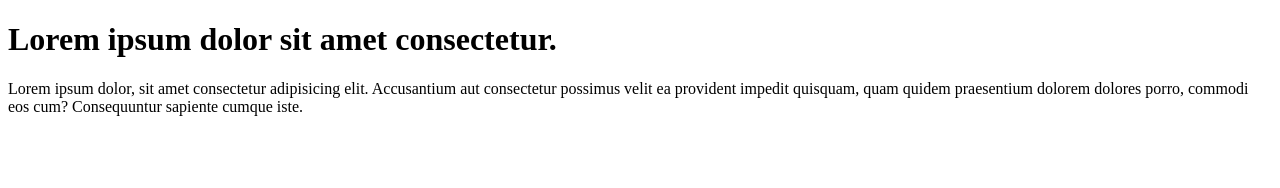
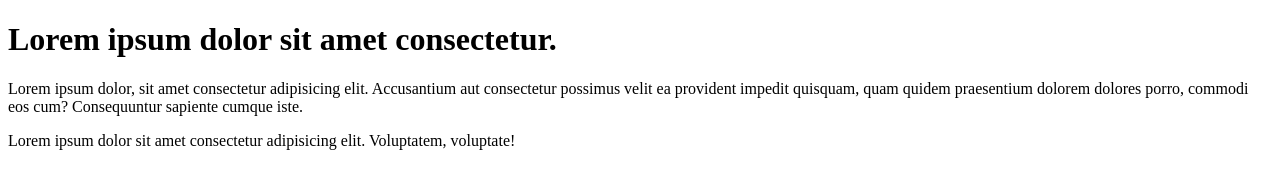
Before and after one commit to ranjithreddykv/learning-git, a plain HTML site: page index.html in a window 1280 px wide. Drawn offline with Linux system fonts and the light colour scheme.

Commit message:
add footer to code

```diff
--- a/index.html
+++ b/index.html
@@ -13,5 +13,9 @@
       praesentium dolorem dolores porro, commodi eos cum? Consequuntur sapiente
       cumque iste.
     </p>
+    <footer>
+      Lorem ipsum dolor sit amet consectetur adipisicing elit. Voluptatem,
+      voluptate!
+    </footer>
   </body>
 </html>
```
